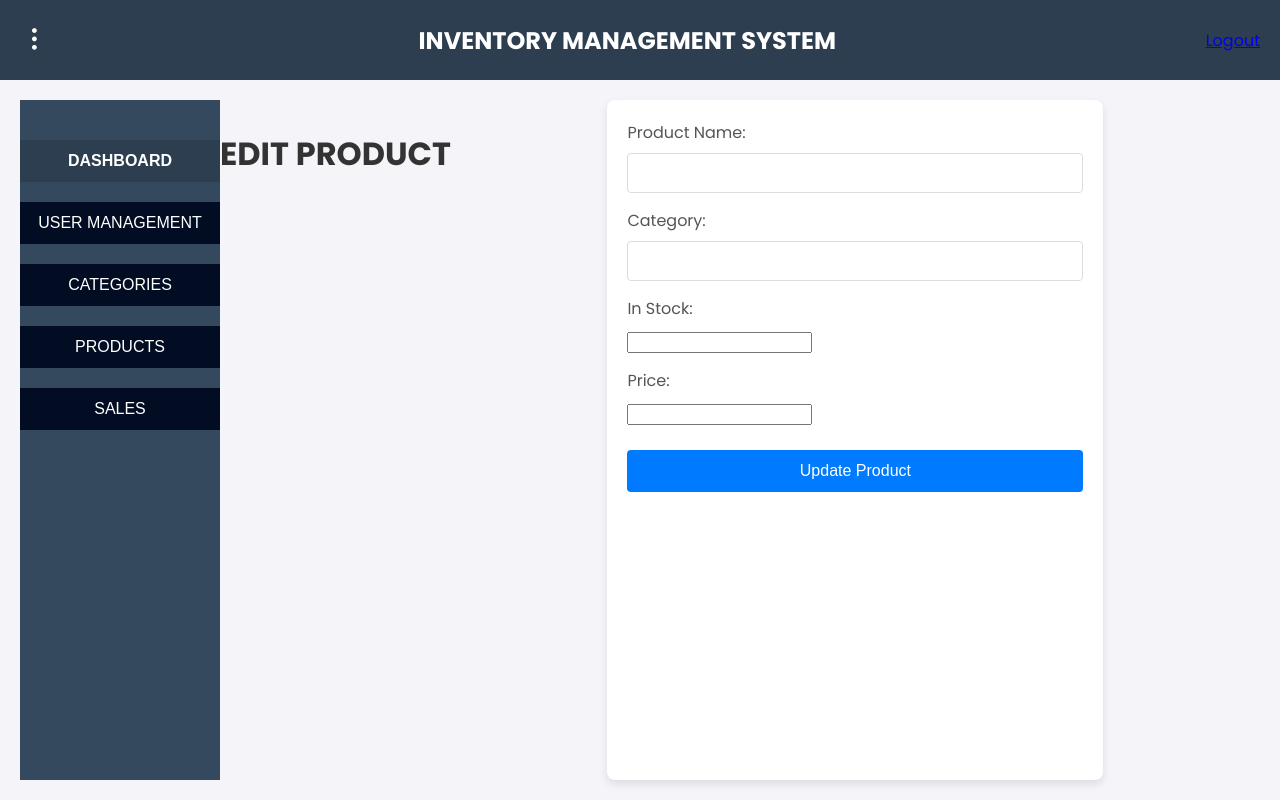
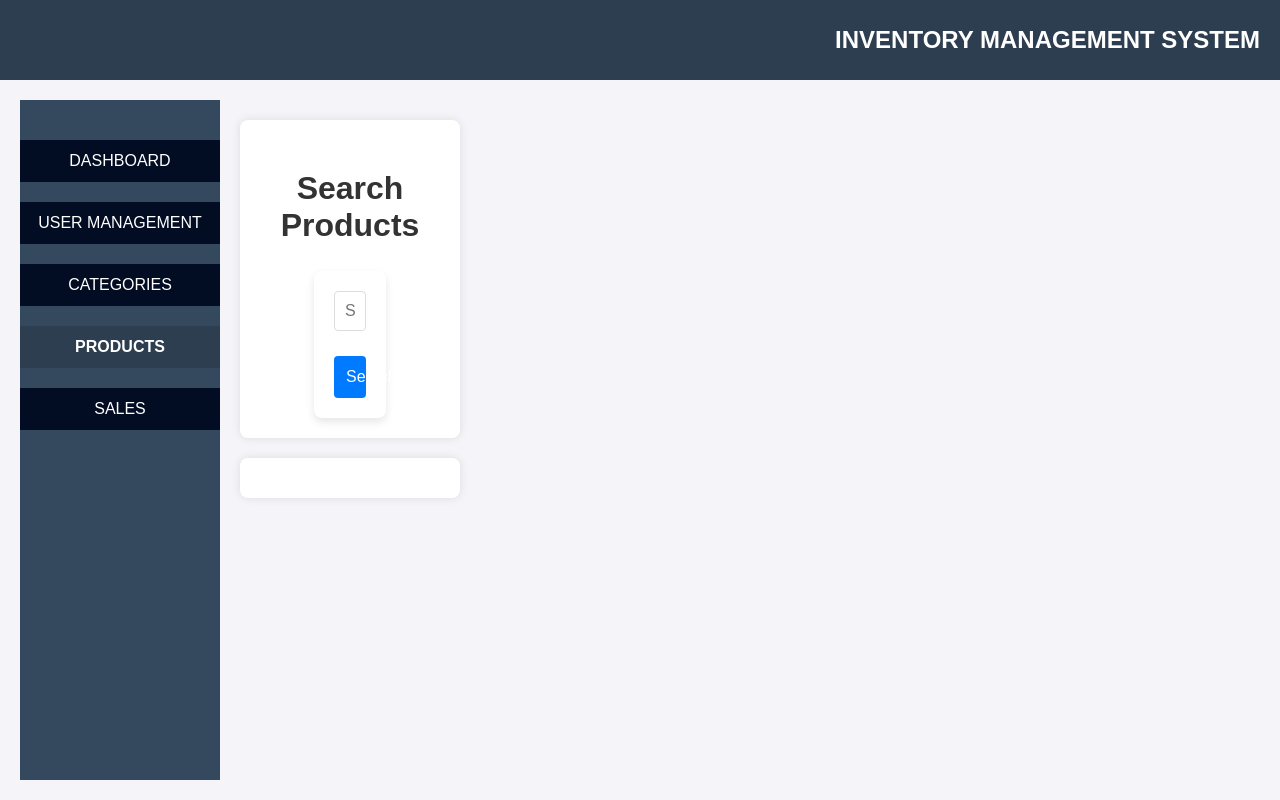
Before and after one commit to njeayyy/inventory, a PHP site: page /edit_product.php in a window 1280 px wide. Run offline with PHP 8.4, Linux system fonts and the light colour scheme; tables that the repository leaves empty or names only in its code hold one stand-in row (values such as "Sample post"); data that the repository does not hold is empty; some libraries are stand-ins or nearby versions.

Commit message:
search bar

```diff
--- a/admin dashboard/admin/edit_product.php
+++ b/admin dashboard/admin/edit_product.php
@@ -1,20 +1,19 @@
 <?php
-include 'db.php'; // Make sure to include your db connection
+include 'db.php'; // Include your database connection
 
-// Check if an ID is provided in the URL
-if (isset($_GET['id'])) {
+// Initialize variables
+$search_query = "";
+
+// Handle search
+if (isset($_GET['search'])) {
+    $search_query = $_GET['search'];
+    $result = $conn->query("SELECT * FROM products WHERE product_name LIKE '%$search_query%'");
+} elseif (isset($_GET['id'])) {
+    // If an ID is provided, fetch the product data
     $product_id = $_GET['id'];
-
-    // Fetch product data based on ID
     $result = $conn->query("SELECT * FROM products WHERE id = $product_id");
-
-    // If product exists, fetch the data
-    if ($result->num_rows > 0) {
-        $product = $result->fetch_assoc();
-    } else {
-        echo "Product not found!";
-        exit;
-    }
+} else {
+    $result = $conn->query("SELECT * FROM products");
 }
 
 // Handle form submission to update the product
@@ -24,7 +23,6 @@ if ($_SERVER["REQUEST_METHOD"] == "POST") {
     $in_stock = $_POST['in_stock'];
     $price = $_POST['price'];
 
-    // Update the product details in the database
     $update_query = "UPDATE products SET product_name = '$product_name', category = '$category', in_stock = '$in_stock', price = '$price' WHERE id = $product_id";
     if ($conn->query($update_query) === TRUE) {
         header("Location: products.php"); // Redirect to products list after update
@@ -35,65 +33,95 @@ if ($_SERVER["REQUEST_METHOD"] == "POST") {
 }
 ?>
 
-
-
 <!DOCTYPE html>
 <html lang="en">
 <head>
     <meta charset="UTF-8">
     <meta name="viewport" content="width=device-width, initial-scale=1.0">
-    <title>Admin Dashboard</title>
+    <title>Edit Product</title>
     <link rel="stylesheet" href="dashboard.css">
-    <link href="https://cdn.jsdelivr.net/npm/remixicon@3.6.0/fonts/remixicon.css" rel="stylesheet">
-    <link href="https://fonts.googleapis.com/css2?family=Poppins:wght@100;200;300;400;500;600;700;800&display=swap" rel="stylesheet">
 </head>
 <body>
     <div class="dashboard">
         <header class="dashboard-header">
             <div class="settings">
-                <i class="ri-more-2-fill" onclick="toggleDropdown()"></i>
+                <i class="ri-more-2-fill"></i>
             </div>
             <div class="title">
                 <h1>INVENTORY MANAGEMENT SYSTEM</h1>
-            </div>
-            <div class="logout">
-                <a href="logout.php">Logout</a>
             </div>
         </header>
 
         <div class="main-content">
             <aside class="sidebar">
                 <ul>
-                    <li><button class="active"><a href="dashboard.html">DASHBOARD</a></button></li>
+                    <li><button><a href="dashboard.html">DASHBOARD</a></button></li>
                     <li><button><a href="user_management.php">USER MANAGEMENT</a></button></li>
                     <li><button><a href="categories.html">CATEGORIES</a></button></li>
-                    <li><button><a href="products.php">PRODUCTS</a></button></li>
+                    <li><button class="active"><a href="products.php">PRODUCTS</a></button></li>
                     <li><button><a href="sales.html">SALES</a></button></li>
                 </ul>
             </aside>
 
+            <section class="dashboard-content">
+                <div class="box">
+                    <h2>Search Products</h2>
+                    <form method="GET" action="edit_product.php">
+                        <input type="text" name="search" placeholder="Search product..." value="<?= $search_query ?>">
+                        <button type="submit">Search</button>
+                    </form>
+                </div>
+
+                <div class="box">
+                    <?php if (isset($_GET['search'])): ?>
+                        <h2>Search Results</h2>
+                        <?php if ($result->num_rows > 0): ?>
+                            <table>
+                                <tr>
+                                    <th>#</th>
+                                    <th>Product Name</th>
+                                    <th>Category</th>
+                                    <th>In Stock</th>
+                                    <th>Price</th>
+                                    <th>Actions</th>
+                                </tr>
+                                <?php while ($row = $result->fetch_assoc()): ?>
+                                    <tr>
+                                        <td><?= $row['id'] ?></td>
+                                        <td><?= $row['product_name'] ?></td>
+                                        <td><?= $row['category'] ?></td>
+                                        <td><?= $row['in_stock'] ?></td>
+                                        <td><?= $row['price'] ?></td>
+                                        <td>
+                                            <a href="edit_product.php?id=<?= $row['id'] ?>">Edit</a>
+                                        </td>
+                                    </tr>
+                                <?php endwhile; ?>
+                            </table>
+                        <?php else: ?>
+                            <p>No products found matching "<?= $search_query ?>"</p>
+                        <?php endif; ?>
+                    <?php endif; ?>
+                </div>
+
+                <?php if (isset($product)): ?>
+                <div class="box">
+                    <h2>Edit Product</h2>
+                    <form action="edit_product.php?id=<?= $product['id'] ?>" method="POST">
+                        <label>Product Name:</label>
+                        <input type="text" name="product_name" value="<?= $product['product_name'] ?>" required><br>
+                        <label>Category:</label>
+                        <input type="text" name="category" value="<?= $product['category'] ?>" required><br>
+                        <label>In Stock:</label>
+                        <input type="number" name="in_stock" value="<?= $product['in_stock'] ?>" required><br>
+                        <label>Price:</label>
+                        <input type="number" step="0.01" name="price" value="<?= $product['price'] ?>" required><br>
+                        <button type="submit">Update Product</button>
+                    </form>
+                </div>
+                <?php endif; ?>
+            </section>
+        </div>
+    </div>
 </body>
 </html>
-
-
-
-
-
-<!DOCTYPE html>
-<html lang="en">
-<head>
-    <meta charset="UTF-8">
-    <title>Edit Product</title>
-    <link rel="stylesheet" href="dashboard.css">
-</head>
-<body>
-    <h2>EDIT PRODUCT</h2>
-    <form action="edit_product.php?id=<?= $product['id'] ?>" method="POST">
-        <label>Product Name:</label><input type="text" name="product_name" value="<?= $product['product_name'] ?>" required><br>
-        <label>Category:</label><input type="text" name="category" value="<?= $product['category'] ?>" required><br>
-        <label>In Stock:</label><input type="number" name="in_stock" value="<?= $product['in_stock'] ?>" required><br>
-        <label>Price:</label><input type="number" step="0.01" name="price" value="<?= $product['price'] ?>" required><br>
-        <button type="submit">Update Product</button>
-    </form>
-</body>
-</html>
```
